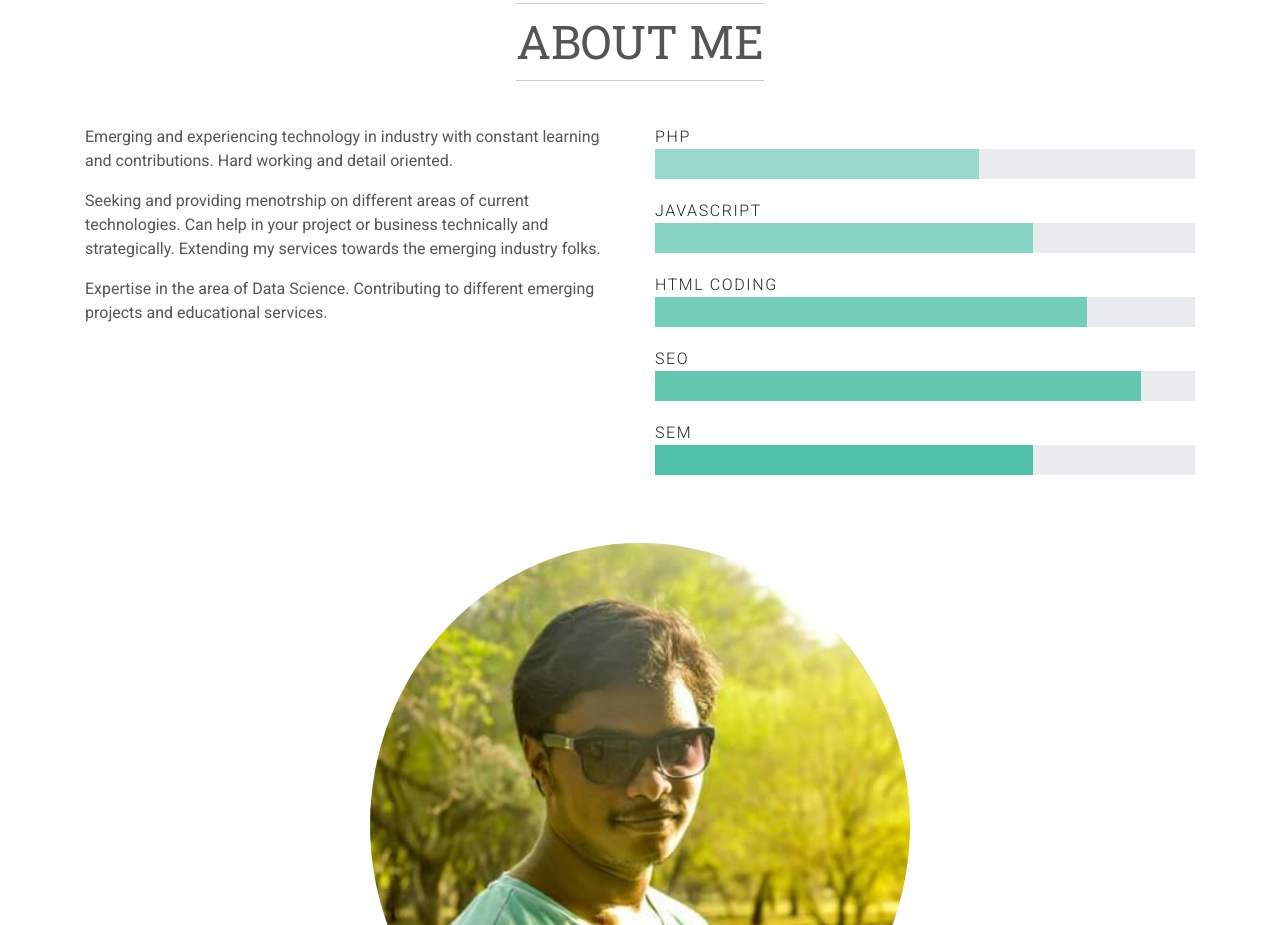
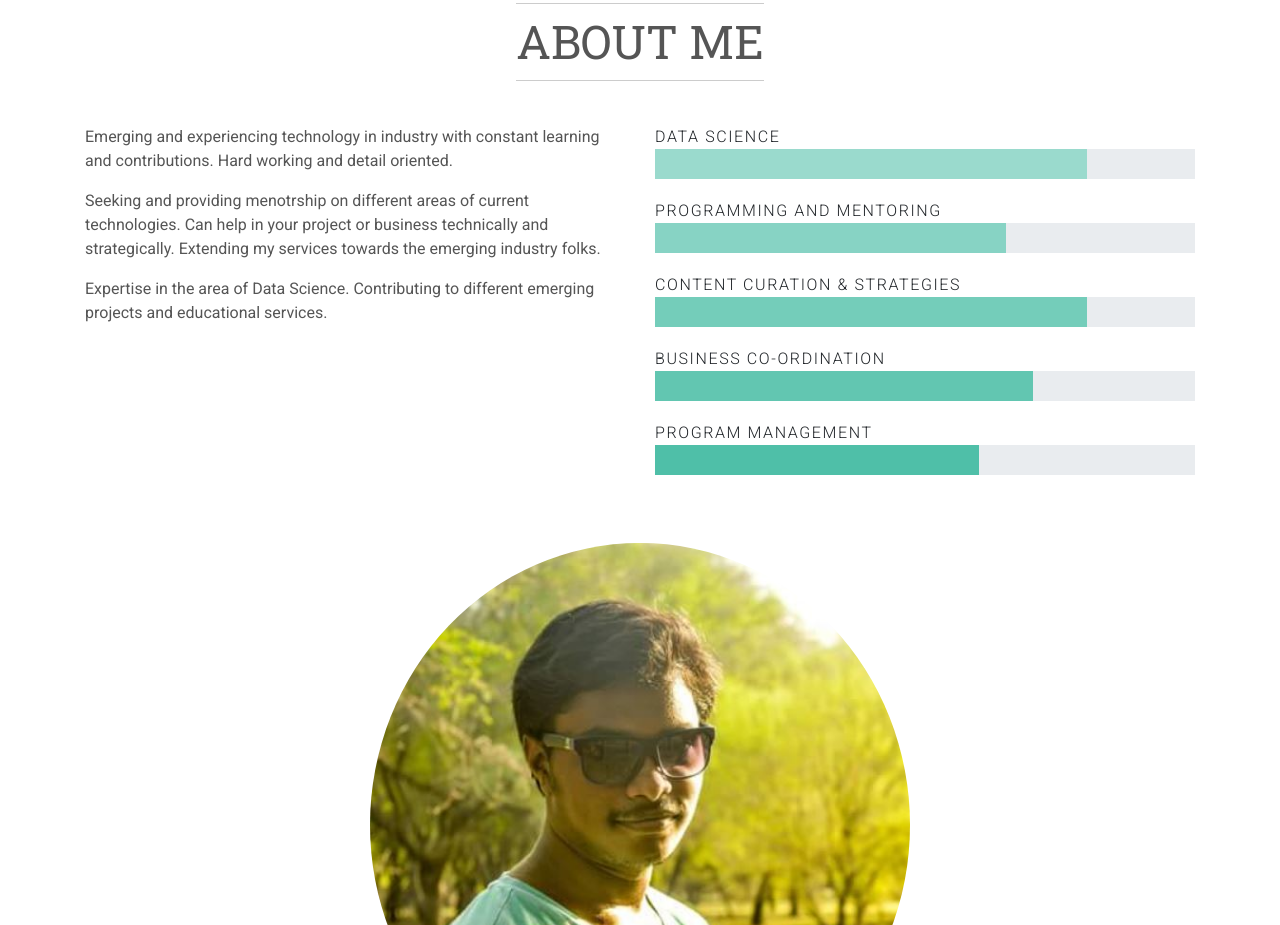
Before and after one commit to gitganeshnethi/gitganeshnethi.github.io, a plain HTML site: page index.html in a window 1280 px wide. Shown: the part 877-1802 px from the top of the page. Drawn offline with nearby package versions, Linux system fonts and the light colour scheme.

Commit message:
Skills change

```diff
--- a/index.html
+++ b/index.html
@@ -71,33 +71,33 @@
           </div>
           <div data-animate="fadeInUp" class="col-lg-6">
             <div class="skill-item">
-              <div class="progress-title">PHP</div>
+              <div class="progress-title">Data Science</div>
               <div class="progress">
-                <div role="progressbar" style="width: 60%" aria-valuenow="0" aria-valuemin="60" aria-valuemax="100" class="progress-bar progress-bar-skill1"></div>
+                <div role="progressbar" style="width: 80%" aria-valuenow="0" aria-valuemin="60" aria-valuemax="100" class="progress-bar progress-bar-skill1"></div>
               </div>
             </div>
             <div class="skill-item">
-              <div class="progress-title">Javascript</div>
+              <div class="progress-title">Programming and Mentoring</div>
               <div class="progress">
-                <div role="progressbar" style="width: 70%" aria-valuenow="70" aria-valuemin="60" aria-valuemax="100" class="progress-bar progress-bar-skill2"></div>
+                <div role="progressbar" style="width: 65%" aria-valuenow="70" aria-valuemin="60" aria-valuemax="100" class="progress-bar progress-bar-skill2"></div>
               </div>
             </div>
             <div class="skill-item">
-              <div class="progress-title">HTML coding</div>
+              <div class="progress-title">Content curation & strategies</div>
               <div class="progress">
                 <div role="progressbar" style="width: 80%" aria-valuenow="80" aria-valuemin="0" aria-valuemax="100" class="progress-bar progress-bar-skill3"></div>
               </div>
             </div>
             <div class="skill-item">
-              <div class="progress-title">SEO</div>
+              <div class="progress-title">Business Co-ordination</div>
               <div class="progress">
-                <div role="progressbar" style="width: 90%" aria-valuenow="90" aria-valuemin="0" aria-valuemax="100" class="progress-bar progress-bar-skill4"></div>
+                <div role="progressbar" style="width: 70%" aria-valuenow="90" aria-valuemin="0" aria-valuemax="100" class="progress-bar progress-bar-skill4"></div>
               </div>
             </div>
             <div class="skill-item">
-              <div class="progress-title">SEM</div>
+              <div class="progress-title">Program Management</div>
               <div class="progress">
-                <div role="progressbar" style="width: 70%" aria-valuenow="70" aria-valuemin="0" aria-valuemax="100" class="progress-bar progress-bar-skill5"></div>
+                <div role="progressbar" style="width: 60%" aria-valuenow="70" aria-valuemin="0" aria-valuemax="100" class="progress-bar progress-bar-skill5"></div>
               </div>
             </div>
           </div>
```
